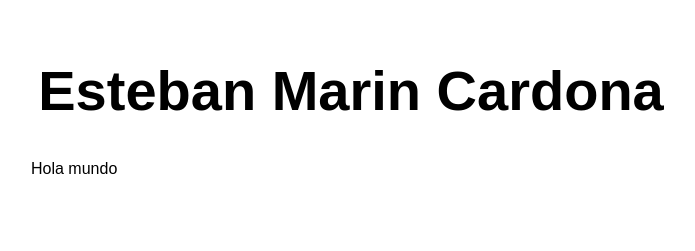
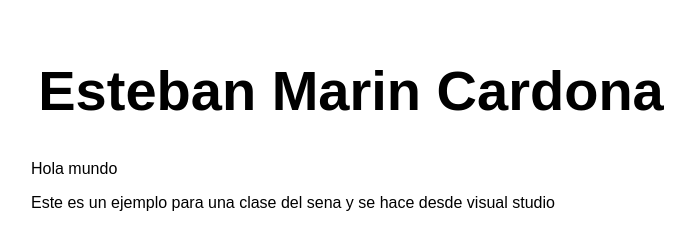
Before and after one commit to estebancaredona/Despliegue1, a website: page src/index.html in a window 1280 px wide. Shown: the whole page, without its empty margins (289-984 px from the left). Drawn offline with Linux system fonts and the light colour scheme.

Commit message:
Esta es una nueva vesion desde vscod

```diff
--- a/src/index.html
+++ b/src/index.html
@@ -12,6 +12,7 @@
   <main>
     <h1>Esteban Marin Cardona</h1>
     <p>Hola mundo</p>
+    <p>Este es un ejemplo para una clase del sena y se hace desde visual studio</p>
   </main>
 </body>
 
```
